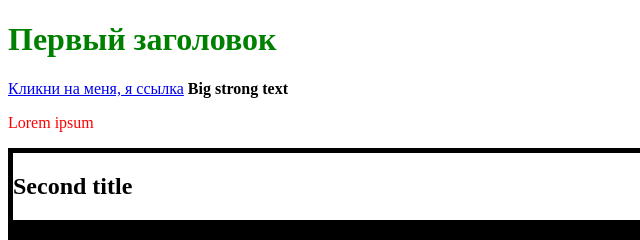
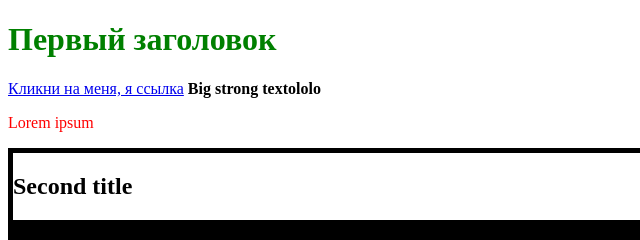
Before and after one commit to ev-tolk/project-1, a plain HTML site: page index.html in a window 1280 px wide. Shown: the top 240 px of the page, 0-640 px from the left. Drawn offline with Linux system fonts and the light colour scheme.

Commit message:
second commit

```diff
--- a/index.html
+++ b/index.html
@@ -10,7 +10,7 @@
 <body>
     <h1>Первый заголовок</h1>
     <a href="#">Кликни на меня, я ссылка</a>
-    <strong>Big strong text</strong>
+    <strong>Big strong textololo</strong>
     <p>Lorem ipsum</p>
     <div class="container">
         <h2>Second title</h2>
--- a/style/style.css
+++ b/style/style.css
@@ -5,6 +5,9 @@
 p{
     color: red;
 }
+
+
+
 
 .item{
     font-size: 20px;
```
